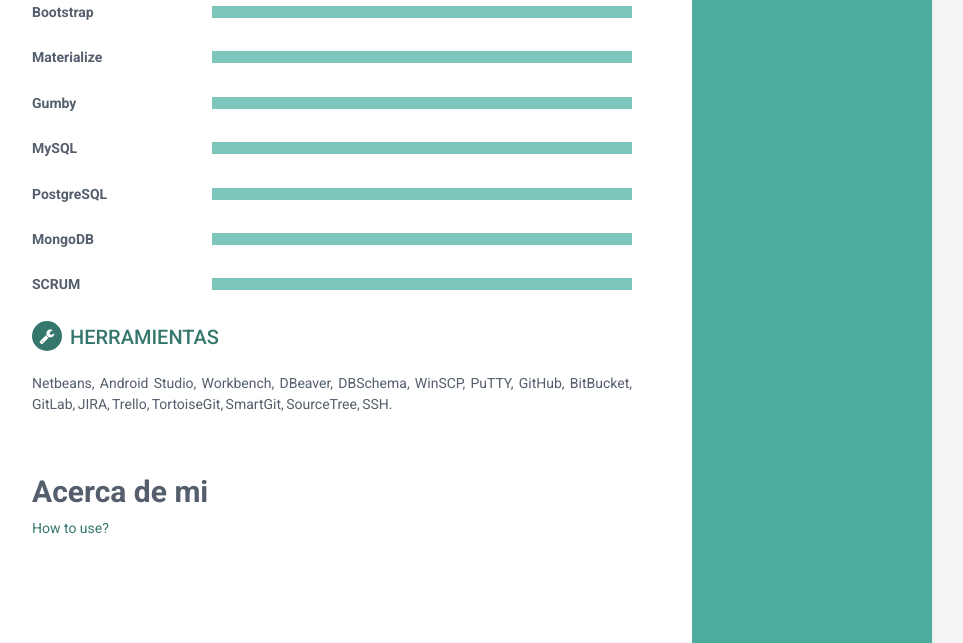
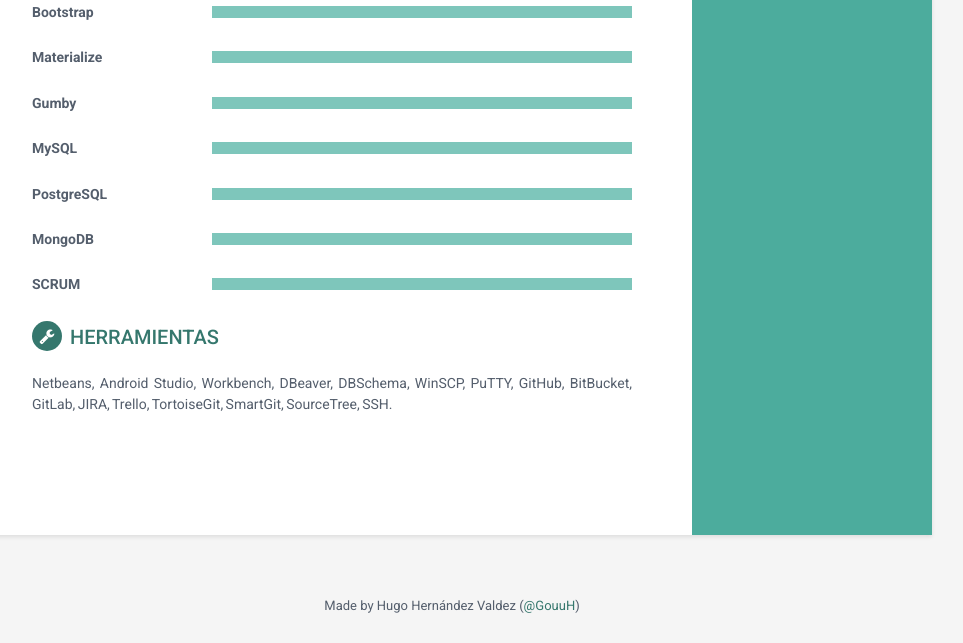
Before and after one commit to gouh/material-resume, a Jekyll site: the page built from index.html, in a window 1280 px wide and 900 px high, scrolled down 2508 px, cut to the strip 0-643 px from the top of the window. Shown: the whole strip, without its empty margins (188-1151 px from the left). Built offline with Jekyll 4.4.1, drawn with Linux system fonts in a browser that asks for light colours.

```diff
--- a/_includes/about.html
+++ b/_includes/about.html
@@ -1,6 +1,6 @@
 <div class="remove-container container-block">
 <h2 class="container-block-title">Acerca de mi</h2>
 <ul class="list-unstyled interests-list">
-<a target="_blank" href="https://www.youtube.com/watch?v=Jnmj1dXDbNk"><li>How to use?</li></a>
+<a target="_blank" href="#"><li>Lorem ipsum</li></a>
 </ul>
 </div><!--//About-->
--- a/index.html
+++ b/index.html
@@ -10,5 +10,3 @@ layout: default
 {% include projects.html %}
 
 {% include skills.html %}
-
-{% include about.html %}
```
Also changed, not shown: assets/images/avatar.jpg, assets/images/avtr.jpg (deleted).
